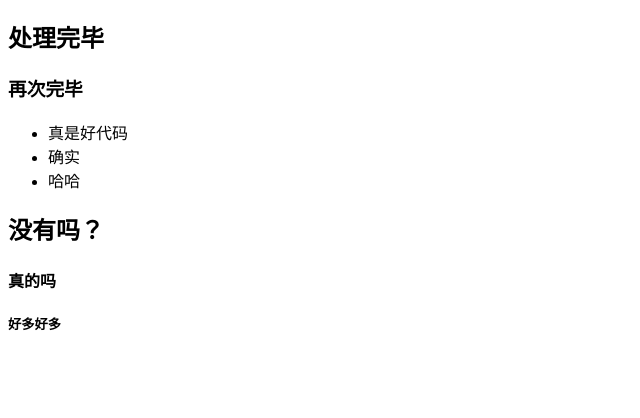
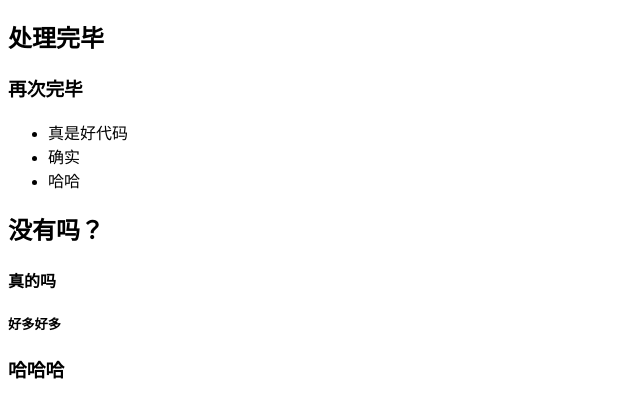
Before and after one commit to zhouzhigang190/git-demo, a plain HTML site: page index.html in a window 1280 px wide. Shown: the part 70-488 px from the top of the page, without its empty margins (0-640 px from the left). Drawn offline with Linux system fonts and the light colour scheme.

Commit message:
修改了bug呢

```diff
--- a/index.html
+++ b/index.html
@@ -18,5 +18,6 @@
     <h2>没有吗？</h2>
      <h4>真的吗</h4>
      <h5>好多好多</h5>
+     <h3>哈哈哈</h3>
 </body>
 </html>
```
